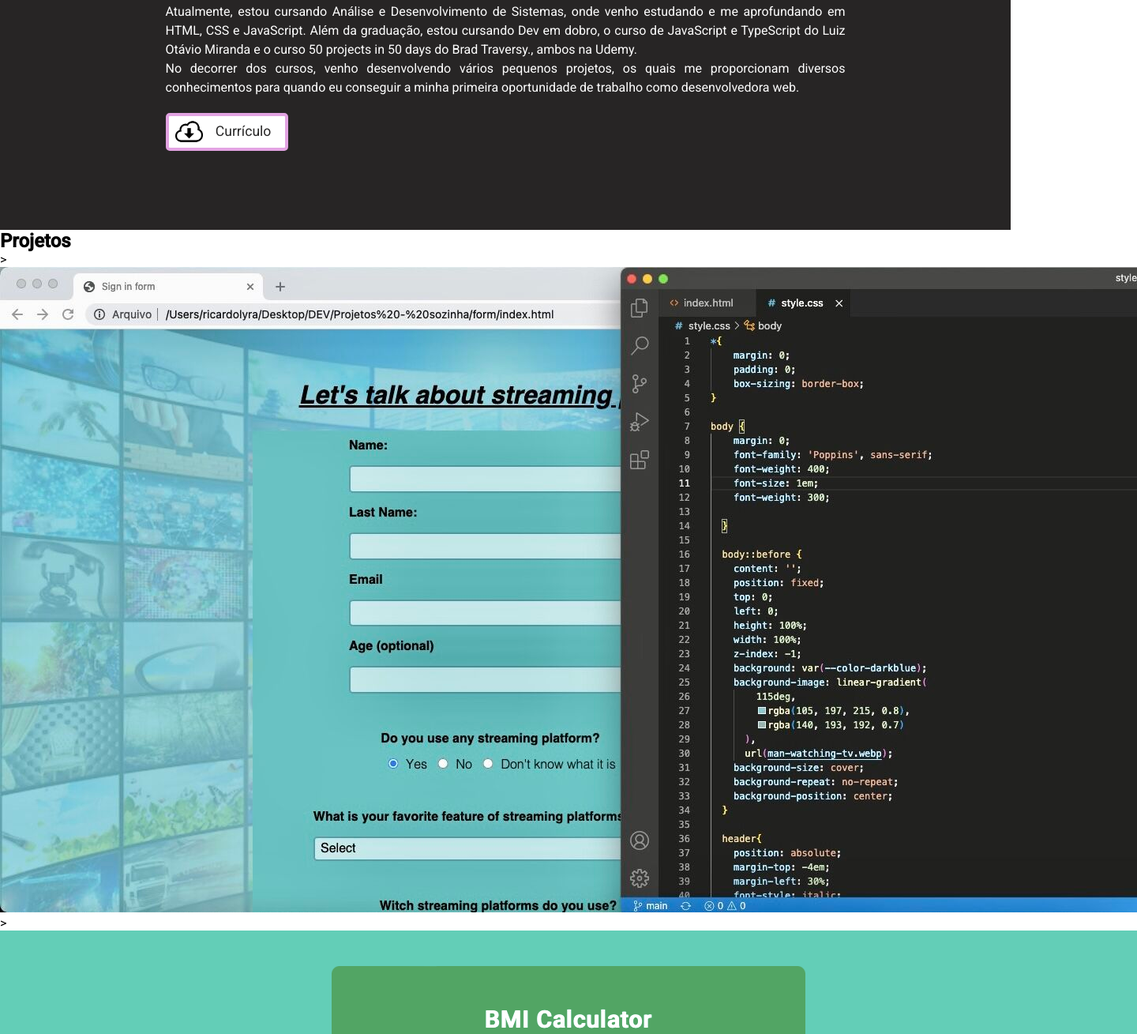
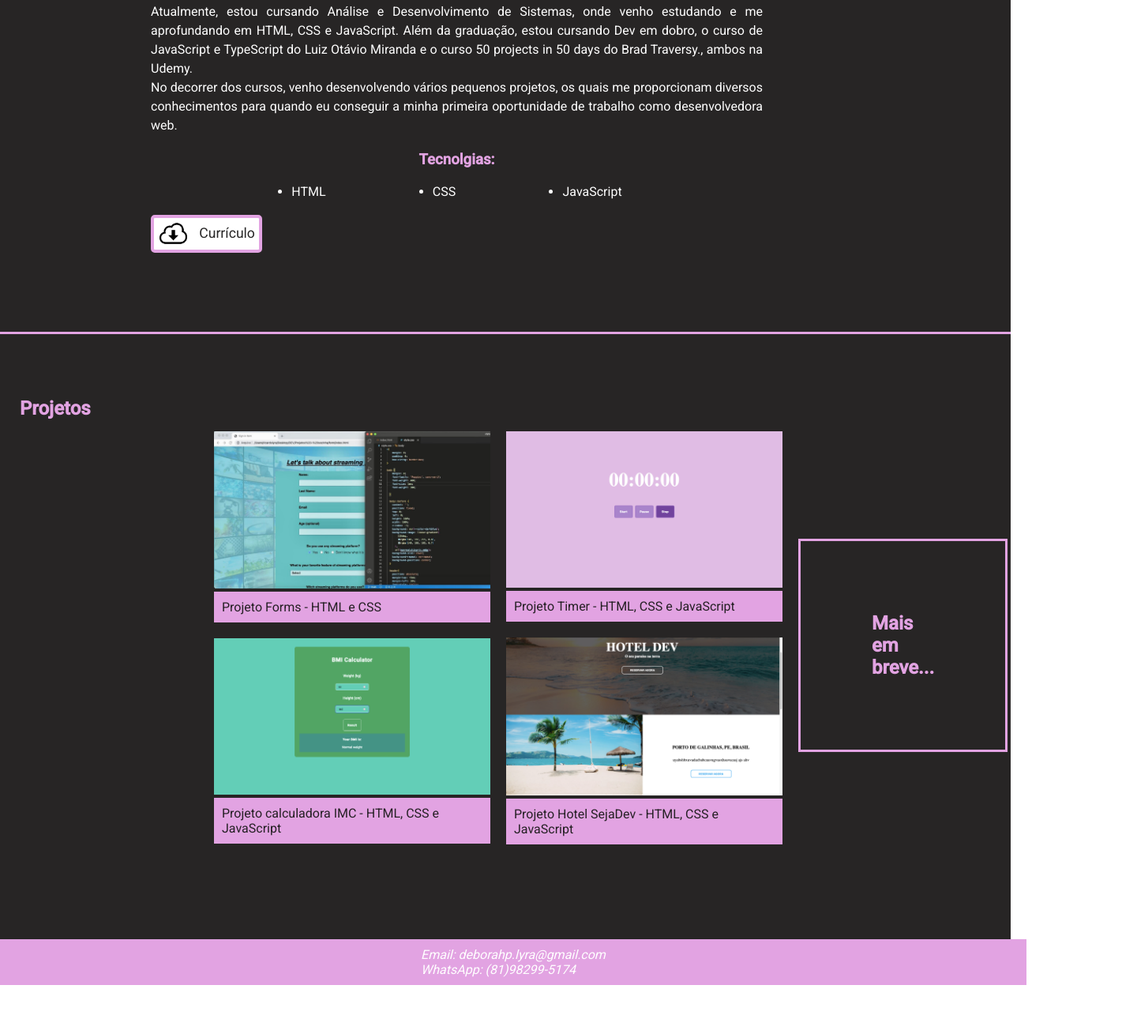
Before and after one commit to DeborahLyra/portifolio-pt, a plain HTML site: page index.html in a window 1280 px wide. Shown: the part 1431-2740 px from the top of the page at 79% size, 1440 px wide, since content can reach past the window. After the commit the page ends 2678 px from the top, so only its background shows below. Drawn offline with Linux system fonts and the light colour scheme.

Commit message:
Footer e Correção do nav + pdf

```diff
--- a/index.html
+++ b/index.html
@@ -23,18 +23,13 @@
             <p> <a href="#mainTitle"> Deborah Lyra</a> </p>
 
             <ul>
-                <a href="#mainTitle">
-                    <li>Home</li>
-                </a>
-                <a href="#sobreMim">
-                    <li>Sobre mim</li>
-                </a>
-                <a href="#experiencia">
-                    <li> Experiência</li>
-                </a>
-                <a href="#projetos">
-                    <li>Projetos</li>
-                </a>
+               <li><a href="#mainTitle">Home</a></li>
+
+                <li><a href="#sobreMim">Sobre mim</a></li>
+
+                <li><a href="#experiencia">Experiência</a></li>
+
+                <li><a href="#projetos">Projetos</a></li>
             </ul>
         </nav>
     </header>
@@ -99,7 +94,16 @@
                     diversos conhecimentos para quando eu conseguir a minha primeira oportunidade de trabalho como
                     desenvolvedora web.
                 </p>
-                <a href="./curriculo/Currículo- Deborah Lyra - DEV.pdf" download="Currículo de Deborah Lyra">
+                <div class="listaExp">
+                    <h3>Tecnolgias:</h3>
+                <ul>
+                    <li>HTML</li>
+                    <li>CSS</li>
+                    <li>JavaScript</li>
+                </ul>
+                </div>
+
+                <a href="./curriculo/Currículo-DeborahLyra-DEV.pdf" download="Currículo de Deborah Lyra">
                     <div class="buttonCurriculo">
                         <img src="./img/download.png" alt="download simble" title="download">
                         <p>Currículo</p>
@@ -111,18 +115,41 @@
         <section id="projetos">
             <h2>Projetos</h2>
 
-            <a href="https://github.com/DeborahLyra/form" target="_blank"></a>><img src="./fotos-painel/formulario.jpeg" alt="projeto com formulario" title="projeto com formulario"></a>
-            <a href="https://github.com/DeborahLyra/bmi-calculator-" target="_blank"></a>><img src="./fotos-painel/calcule-imc.png" alt="projeto calcule imc" title="projeto calcule imc"></a>
-            <a href="https://github.com/DeborahLyra/simple-timer" target="_blank"><img src="./fotos-painel/timer.png" alt="projeto timer" title="projeto timer"></a>
-            <a href="" target="_blank"></a>><img src="./fotos-painel/hotel-sejadev.png" alt="projeto site hotel" title="projeto site hotel"></a>
-            <p >Em breve</p>
+
+            <div class="projetosConteudo">
+
+                <div class="fotosProjetos">
+                    <a href="https://github.com/DeborahLyra/form" target="_blank"><img src="./fotos-painel/formulario.jpeg"
+                        alt="projeto com formulario" title="projeto com formulario"></a>
+                        <p>Projeto Forms - HTML e CSS</p>
+                <a href="https://github.com/DeborahLyra/bmi-calculator-" target="_blank"><img
+                        src="./fotos-painel/calcule-imc.png" alt="projeto calcule imc" title="projeto calcule imc"></a>
+                        <p>Projeto calculadora IMC - HTML, CSS e JavaScript</p>
+                </div>
 
 
+                <div class="fotosProjetos">
+                    <a href="https://github.com/DeborahLyra/simple-timer" target="_blank"><img
+                            src="./fotos-painel/timer.png" alt="projeto timer" title="projeto timer"></a>
+                            <p>Projeto Timer - HTML, CSS e JavaScript</p>
+                    <a href="" target="_blank"><img src="./fotos-painel/hotel-sejadev.png" alt="projeto site hotel"
+                            title="projeto site hotel"></a>
+                            <p>Projeto Hotel SejaDev - HTML, CSS e JavaScript</p>
+                </div>
+
+                <p class="emBreve">Mais em breve...</p>
             </div>
+
         </section>
     </main>
+    <footer>
+        <address>
+            Email: deborahp.lyra@gmail.com <br>
+            WhatsApp: (81)98299-5174
+        </address>
+    </footer>
 
-<script src="script.js"></script>
+    <script src="script.js"></script>
 </body>
 
 </html>
--- a/style.css
+++ b/style.css
@@ -29,7 +29,7 @@ nav {
 
 nav p a, nav a {
     cursor: pointer;
-    font-size: bold;
+    font-weight: bold;
     text-decoration: none;
     color: #ffff;
     font-family: 'Lucida Sans', 'Lucida Sans Regular', sans-serif
@@ -139,7 +139,7 @@ nav ul li {
     margin-right: 15px;
 }
 
-.textoSobre h2, #experiencia h2{
+.textoSobre h2, #experiencia h2, #projetos h2{
     color:  #e2a3e2;
     margin-bottom: 15px;
 }
@@ -184,4 +184,78 @@ nav ul li {
     gap: 10%;
     margin-top: 1em;
     align-items: center;
+    width: 90%;
 }
+
+.listaExp ul {
+    display: flex;
+    justify-content: space-around;
+
+    width: 50%;
+    margin: 10px auto;
+
+}
+
+.listaExp h3{
+    color: #e2a3e2;
+    text-align: center;
+    margin: 20px;
+}
+
+#projetos{
+    display: flex;
+    flex-direction: column;
+    background-color: rgba(23, 21, 21, 0.931);
+    padding-top: 80px;
+    padding-bottom: 100px;
+    padding-left: 25px;
+    padding-right: 25px;
+    width: 100%;
+    justify-content: space-around;
+    color: #ffff;
+    box-sizing: border-box;
+    border-top: 3px solid #e2a3e2;
+}
+
+#projetos a img {
+    width: 350px;
+}
+
+.projetosConteudo{
+    display: flex;
+    margin-top: 30px;
+    margin: auto;
+    justify-content: space-evenly;
+    align-items: center;
+    gap: 20px;
+    width: 60%;
+}
+
+.fotosProjetos p {
+    background-color: #e2a3e2;
+    color: rgba(23, 21, 21, 0.931);
+    margin-top: 0;
+    margin-bottom: 20px;
+    padding: 10px;
+}
+
+.emBreve{
+    border: 3px solid #e2a3e2;
+    padding: 90px;
+    display: inline;
+    color: #e2a3e2;
+    font-size: 1.5em;
+    font-weight: bold;
+}
+
+footer{
+    display: flex;
+    background-color: #e2a3e2;
+    color: #ffff;
+    width: 100%;
+    height: 7%;
+    padding: 10px;
+    justify-content: center;
+    align-items: center;
+    width: 100%;
+}
```
Also changed, not shown: 2 other files.
